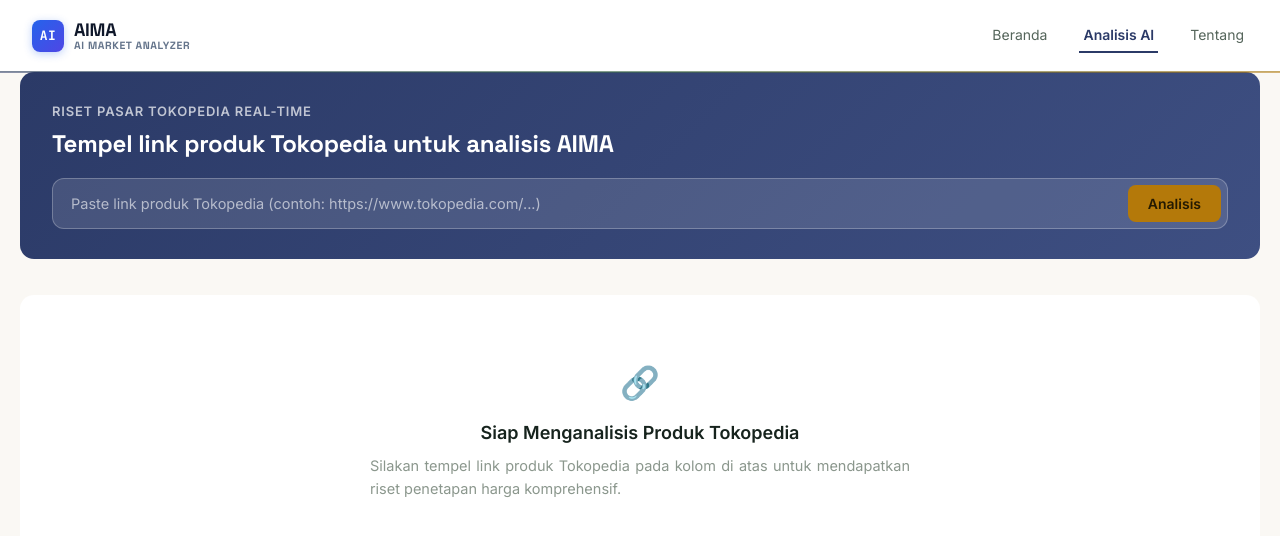
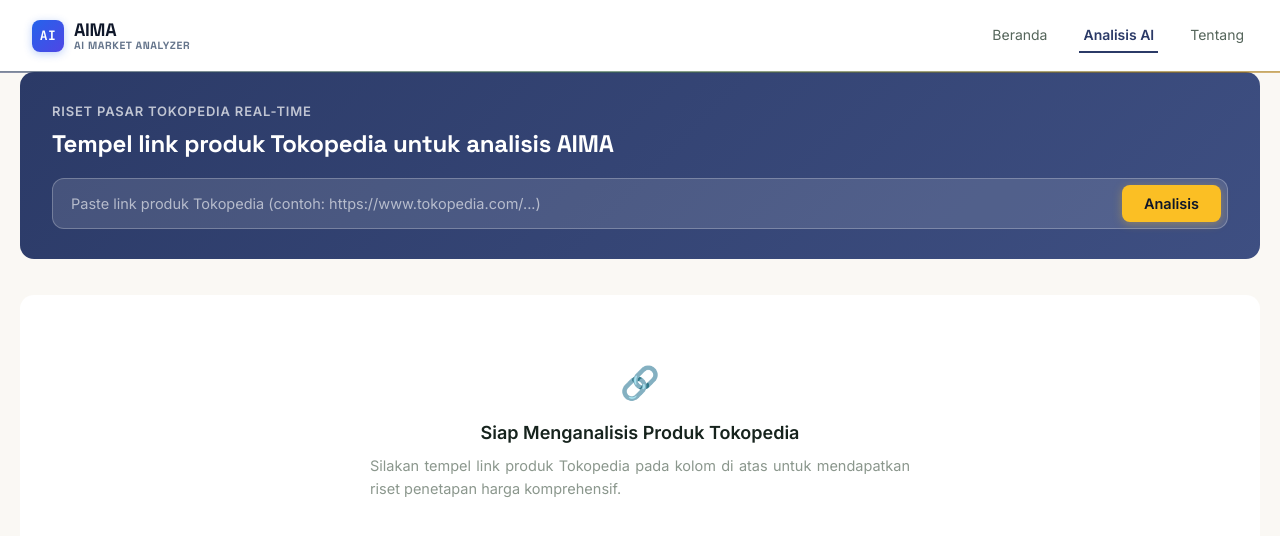
Before and after one commit to Josh682/AIKOBI, a Next.js app in the folder apps/web/: page /ai in a window 1280 px wide. Shown: the top 536 px of the page. Built offline with nearby package versions, Linux system fonts and the light colour scheme.

Commit message:
style(ai): make Analisis button yellow background brighter by default and transition to dark gold/amber on hover

```diff
--- a/apps/web/app/globals.css
+++ b/apps/web/app/globals.css
@@ -544,18 +544,24 @@ table.products tr:last-child td { border-bottom: none; }
 .ai-search input::placeholder { color: rgba(255,255,255,0.6); }
 
 .ai-search button {
-  background: var(--amber);
-  color: #241a02;
+  background: #FBBF24;
+  color: #0F172A;
   border: none;
   border-radius: 8px;
-  padding: 0 20px;
+  padding: 0 22px;
   font-family: var(--font-body);
-  font-weight: 600;
-  font-size: 14px;
+  font-weight: 700;
+  font-size: 14.5px;
   cursor: pointer;
+  box-shadow: 0 2px 10px rgba(251, 191, 36, 0.35);
+  transition: background 0.2s ease, color 0.2s ease, transform 0.15s ease, box-shadow 0.2s ease;
 }
 
-.ai-search button:hover { filter: brightness(1.05); }
+.ai-search button:hover {
+  background: #B4790A;
+  color: #FFFFFF;
+  box-shadow: 0 4px 14px rgba(180, 121, 10, 0.45);
+}
 
 .rec-card {
   position: relative;
```
